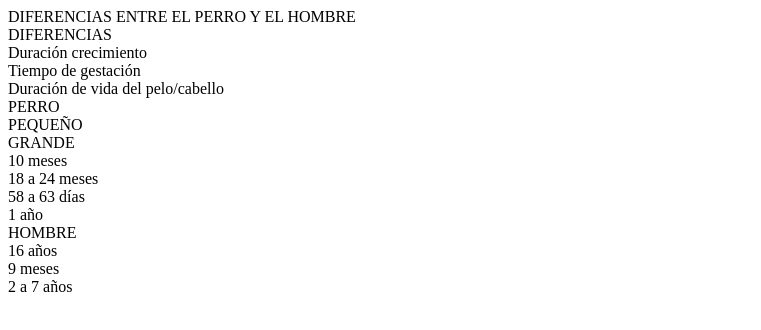
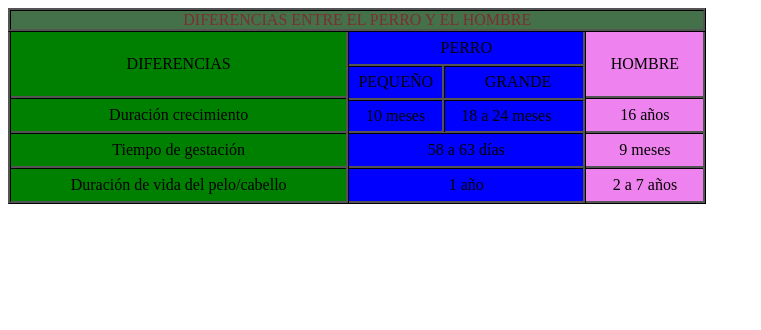
Before and after one commit to AlejandroCabezaCarsi/reto16CSS, a plain HTML site: page index.html in a window 1280 px wide. Shown: the whole page, without its empty margins (0-761 px from the left). Drawn offline with Linux system fonts and the light colour scheme.

Commit message:
Ya está la práctica terminada. Todos los divs están en su sitio

```diff
--- a/css/styles.css
+++ b/css/styles.css
@@ -0,0 +1,142 @@
+.global {
+    background-color: red;
+    display: inline-grid;
+
+}
+
+.columnas {
+    background-color: yellow;
+    display: flex;
+    flex-direction: row;
+
+}
+.primeraColumna {
+    background-color: green;
+    display: flex;
+    flex-direction: column;
+    width: 25em;
+    border: ridge black 0.2em;
+    border-top: none;
+}
+
+.segundaColumna {
+    background-color: blue;
+    display: flex ;
+    flex-direction: column;
+    width: 40%;
+    border: ridge black 0.2em;
+    border-top: none;
+    border-left: none;
+}
+
+.terceraColumna {
+    background-color: violet;
+    display: flex;
+    flex-direction: column;
+    width: 20%;
+    border: ridge black 0.2em;
+    border-top: none;
+    border-left: none;
+}
+
+.primeraFila {
+    background-color: rgb(68, 112, 74);
+    display: flex;
+    justify-content: center;
+    border: ridge black 0.2em;
+}
+
+.contenidoPrimeraFila {
+    display: flex;
+    justify-content: center;
+    color: rgb(124, 47, 47);
+}
+
+.contenidoPrimeraColumnaFila1Y2 {
+    display: flex;
+    justify-content: center;
+    align-items: center;
+    height: 4em;
+    border-bottom: ridge black 0.2em;
+}
+
+.contenidoPrimeraColumnaFila345 {
+    display: flex;
+    justify-content: center;
+    align-items: center;
+    height: 2em;
+    border-bottom: ridge black 0.2em;
+
+}
+
+.contenidoPrimeraColumnaFila5 {
+    display: flex;
+    justify-content: center;
+    align-items: center;
+    height: 2em;
+
+
+}
+
+.contenidoSegundaColumnaFila1 {
+    display: flex;
+    justify-content: center;
+    align-items: center;
+    height: 2em;
+    border-bottom: ridge black 0.2em;
+}
+
+.contenidoSegundaColumnaFila2Y3 {
+    display: flex;
+    flex-direction: row;
+    justify-content: space-between;
+    align-items: center;
+    height: 2.1em;
+
+    box-sizing: border-box;
+    border-bottom: ridge black 0.2em;
+}
+.contenidoSegundaColumnaFila2Y3Pequeño {
+    display: flex;
+    justify-content: center;
+    align-items: center;
+    height: 2em;
+    width: 6em ;
+    box-sizing: border-box;
+    border-right: ridge black 0.2em; ;
+    margin-left: 0em;
+}
+
+.contenidoSegundaColumnaFila2Y3Grande {
+margin-right: 2em;
+}
+
+.contenidoSegundaColumnaFila2Y310meses {
+    display: flex;
+    justify-content: center;
+    align-items: center;
+    height: 2em;
+    width: 5.8em ;
+    margin-left: 0em;
+    border-right: ridge black 0.2em;
+}
+
+.contenidoSegundaColumnaFila2Y318meses {
+    margin-right: 2em;
+}
+
+.contenidoPrimeraColumnaFila4 {
+    display: flex;
+    justify-content: center;
+    align-items: center;
+    height: 2em;
+    border-bottom: ridge black 0.2em;
+}
+
+.contenidoPrimeraColumnaFila5 {
+    display: flex;
+    justify-content: center;
+    align-items: center;
+    height: 2em;
+
+}
--- a/index.html
+++ b/index.html
@@ -11,36 +11,38 @@
 
     <div class="global">
         <div class="primeraFila">
-            <div>DIFERENCIAS ENTRE EL PERRO Y EL HOMBRE</div>
+            <div class="contenidoPrimeraFila">DIFERENCIAS ENTRE EL PERRO Y EL HOMBRE</div>
         </div>
-        <div class="primeraColumna">
-            <div>DIFERENCIAS</div>
-            <div>Duración crecimiento</div>
-            <div>Tiempo de gestación</div>
-            <div>Duración de vida del pelo/cabello</div>
-        </div>
-        <div class="segundaColumna">
-            <div>PERRO</div>
-            <div>
-                <div>PEQUEÑO</div>
-                <div>GRANDE</div>
+
+        <div class="columnas">
+            <div class="primeraColumna">
+                <div class="contenidoPrimeraColumnaFila1Y2">DIFERENCIAS</div>
+                <div class="contenidoPrimeraColumnaFila345">Duración crecimiento</div>
+                <div class="contenidoPrimeraColumnaFila345">Tiempo de gestación</div>
+                <div class="contenidoPrimeraColumnaFila5">Duración de vida del pelo/cabello</div>
             </div>
-            <div>
-                <div>10 meses</div>
-                <div>18 a 24 meses</div>
+            <div class="segundaColumna">
+                <div class="contenidoSegundaColumnaFila1">PERRO</div>
+                <div class="contenidoSegundaColumnaFila2Y3">
+                    <div class="contenidoSegundaColumnaFila2Y3Pequeño">PEQUEÑO</div>
+                    <div class="contenidoSegundaColumnaFila2Y3Grande">GRANDE</div>
+                </div>
+                <div class="contenidoSegundaColumnaFila2Y3">
+                    <div class="contenidoSegundaColumnaFila2Y310meses" >10 meses</div>
+                    <div class="contenidoSegundaColumnaFila2Y318meses">18 a 24 meses</div>
+                </div>
+                <div class="contenidoPrimeraColumnaFila4">58 a 63 días</div>
+                <div class="contenidoPrimeraColumnaFila5">1 año</div>
             </div>
-            <div>58 a 63 días</div>
-            <div>1 año</div>
-        </div>
-        <div class="terceraColumna">
-            <div>HOMBRE</div>
-            <div>16 años</div>
-            <div>9 meses</div>
-            <div>2 a 7 años</div>
+            <div class="terceraColumna">
+                <div class="contenidoPrimeraColumnaFila1Y2">HOMBRE</div>
+                <div class="contenidoPrimeraColumnaFila345">16 años</div>
+                <div class="contenidoPrimeraColumnaFila345">9 meses</div>
+                <div class="contenidoPrimeraColumnaFila5">2 a 7 años</div>
 
 
+            </div>
         </div>
-
     </div>
 
 </body>
```
